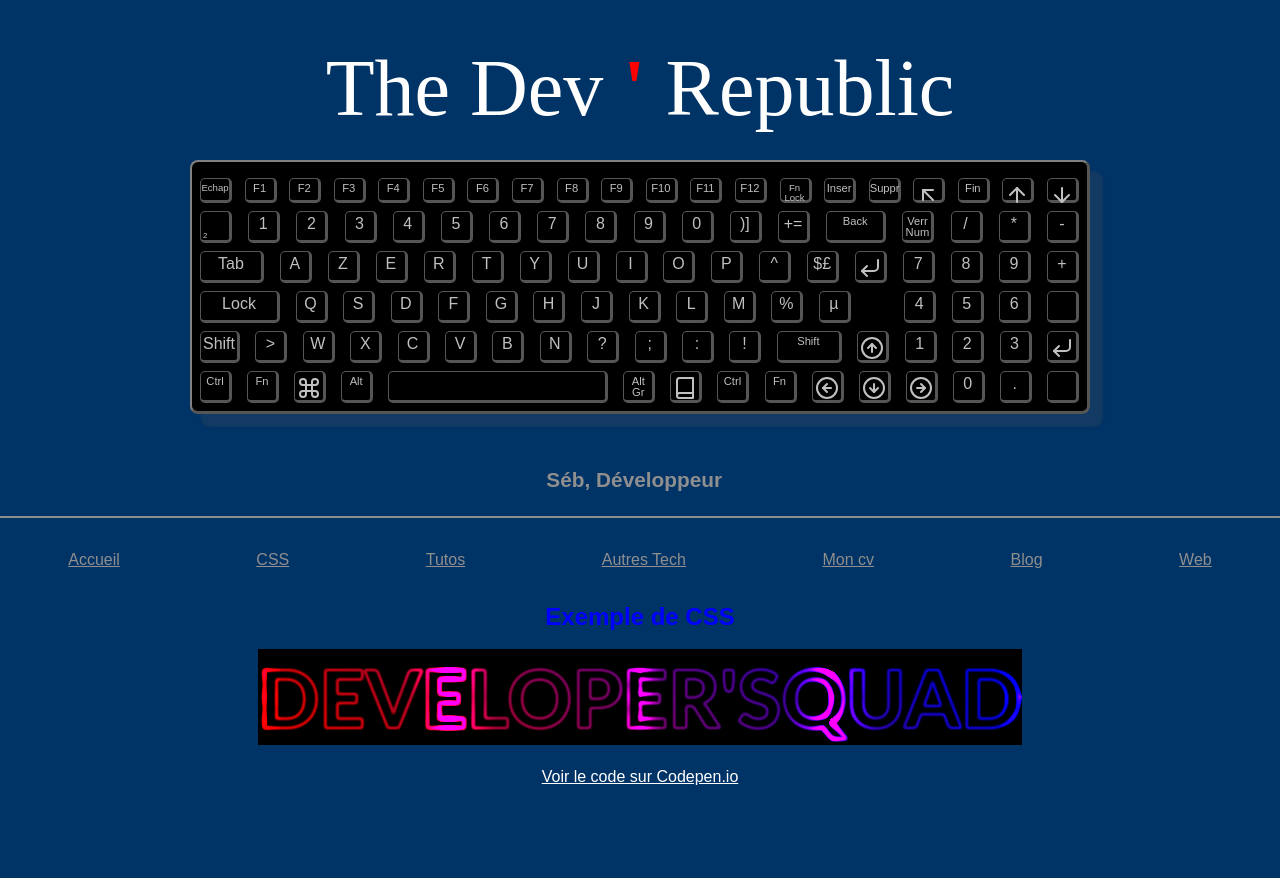
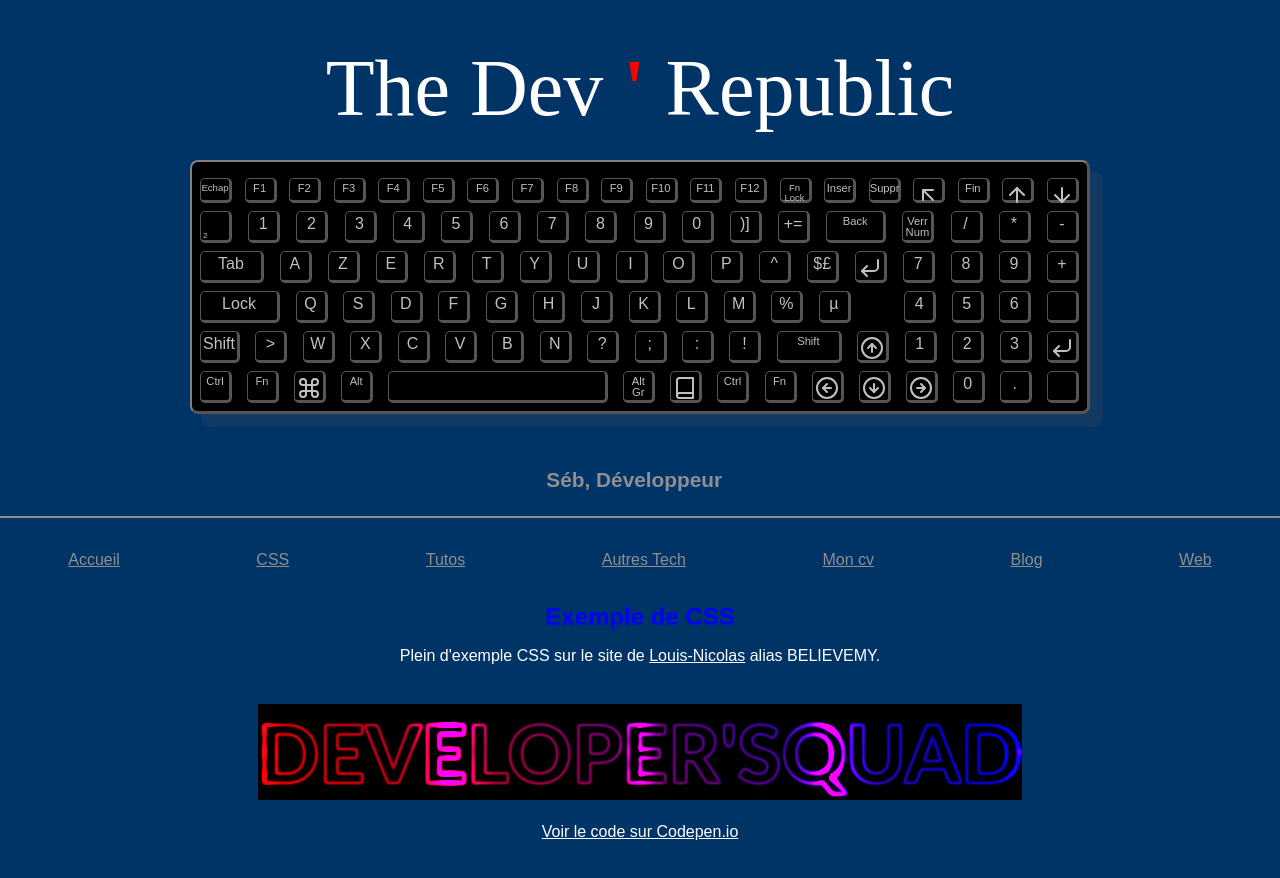
Before and after one commit to NeoCortexFr/devRepublic, a React app: page /css in a window 1280 px wide. Shown: the top 878 px of the page. Built offline with nearby package versions, Linux system fonts and the light colour scheme.

Commit message:
link believemy added

```diff
--- a/src/components/Css/css.scss
+++ b/src/components/Css/css.scss
@@ -120,3 +120,6 @@
     outline: none;
     border: 1px dotted white;
 }
+.lienCss {
+    padding: 1.2em;
+}
--- a/src/components/Css/index.js
+++ b/src/components/Css/index.js
@@ -6,6 +6,9 @@ const Css = () => (
   <div className="css">
     <div className="css_content">
       <h2 className="css_content-title">Exemple de CSS</h2>
+      <p className="lienCss">
+        Plein d'exemple CSS sur le site de <a href="https://believemy.com/">Louis-Nicolas</a> alias BELIEVEMY.
+      </p>
       <section className="css_content_exemple01">
         <div className="text-effect">
           <div className="neon" data-text="Developer'Squad">Developer'Squad</div>
@@ -13,6 +16,7 @@ const Css = () => (
           <div className="spotlight" />
         </div>
         <a href="https://codepen.io/NeoCortexFr/pen/JjKQBeG" className="codePen">Voir le code sur Codepen.io</a>
+
       </section>
     </div>
   </div>
```
